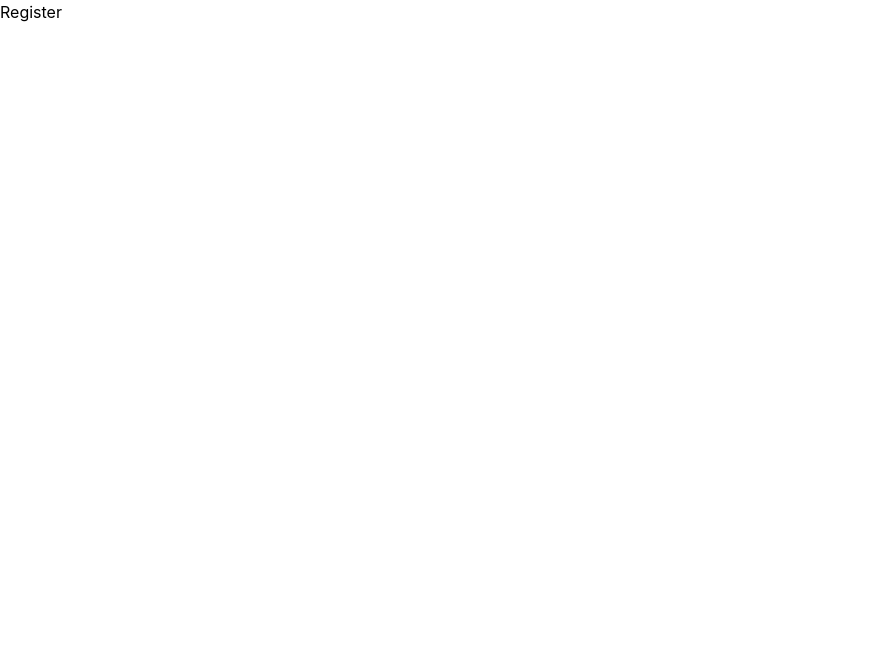
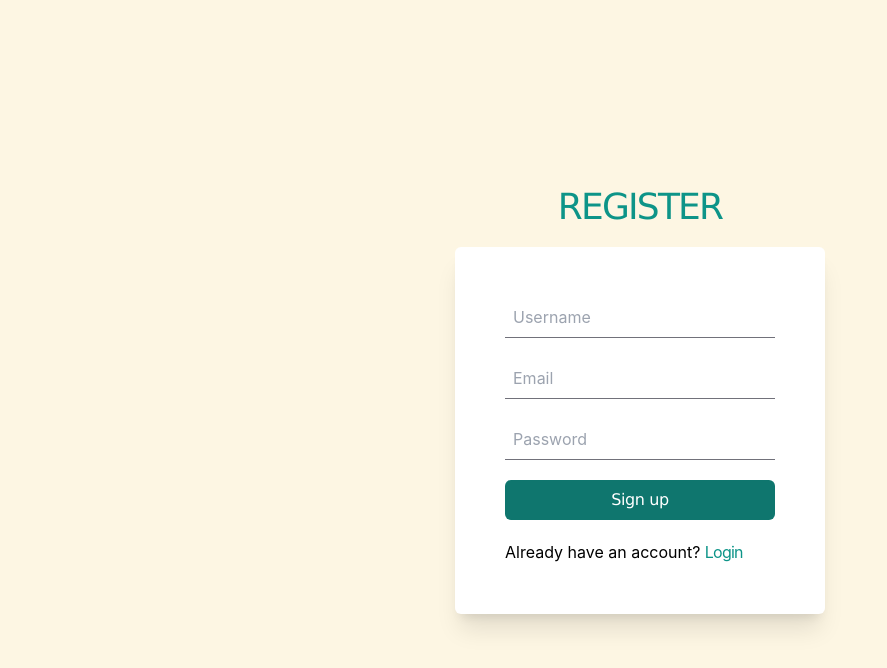
Before and after one commit to abdullah048/Blog-SQL, a Next.js app: page /register in a window 1280 px wide. Shown: the top 668 px of the page, without its empty margins (0-887 px from the left). Built offline with nearby package versions, Linux system fonts and the light colour scheme.

Commit message:
feat(components pages): completed frontend for login and register working on navbar

```diff
--- a/components/Navbar.tsx
+++ b/components/Navbar.tsx
@@ -1,5 +1,8 @@
+import Link from 'next/link'
 import React from 'react'
 import ToggleTheme from '../components/theme-toggle-button'
+import { MdEdit, MdOutlineLogout } from 'react-icons/md/index'
+
 const Navbar = () => {
   return (
     <header className='fixed w-full p-1 z-20 backdrop-blur-md'>
@@ -7,19 +10,28 @@ const Navbar = () => {
         <nav className='flex items-center gap-3 text-base'>
           <a href='/' className='group'>
             <h2 className='font-semibold tracking-tighter p-2 font-mplus text-lg flex items-center gap-3'>
-              CraftzFox-Blog
+              Abdullah Shahbaz
             </h2>
           </a>
           <div className='items-center gap-6 hidden md:flex'>
-            {/*<HeaderLink href={HOMEPAGE_URL}>About</HeaderLink>
-            <HeaderLink
-              href='https://github.com/withastro/astro'
-              target='_blank'
-            >
-              <IoLogoGithub /> Source
-            </HeaderLink>*/}
+            <Link href='/?cat=art'>Art</Link>
+            <Link href='/?cat=science'>Science</Link>
+            <Link href='/?cat=technology'>Technology</Link>
+            <Link href='/?cat=cinema'>Cinema</Link>
+            <Link href='/?cat=design'>Design</Link>
+            <Link href='/?cat=food'>Food</Link>
           </div>
           <div className='flex-1'></div>
+          <span className='font-mplus tracking-tighter text-purple-300 dark:text-teal-600'>
+            Abdullah
+          </span>
+          {/*TODO: Create a model for logout and edit when click on userName*/}
+          <span className='text-red-500'>
+            <MdOutlineLogout />
+          </span>
+          <span className='text-orange-500 dark:text-teal-700'>
+            <MdEdit />
+          </span>
           <ToggleTheme />
         </nav>
       </div>
--- a/components/layout.tsx
+++ b/components/layout.tsx
@@ -8,7 +8,7 @@ type Props = {
 
 const Layout = ({ children }: Props) => {
   return (
-    <div className='h-screen w-screen bg-[#fdf6e3] dark:bg-zinc-900 dark:text-white'>
+    <div className='h-screen w-screen bg-[#fdf6e3] dark:bg-zinc-900 dark:text-white transition-colors duration-500'>
       <Navbar />
       {children}
       <Footer />
--- a/components/theme-toggle-button.tsx
+++ b/components/theme-toggle-button.tsx
@@ -4,7 +4,6 @@ import { IoSunny, IoMoon } from 'react-icons/io5/index'
 const themes = ['light', 'dark']
 
 export default function ThemeToggle() {
-  //TODO: create Theme-Toggle Button
   const [isMounted, setIsMounted] = useState(false)
   const [theme, setTheme] = useState(() => {
     if (typeof window !== 'undefined' && localStorage.getItem('theme')) {
@@ -27,21 +26,17 @@ export default function ThemeToggle() {
 
   useEffect(() => {
     const root = window.document.documentElement
-    console.log(root)
     if (theme === 'light') {
       root.classList.remove('dark')
     } else {
       root.classList.add('dark')
     }
-
-    console.log(root)
   }, [theme])
 
   useEffect(() => {
     setIsMounted(true)
   }, [])
 
-  console.log(theme)
   return isMounted ? (
     <div className='inline-flex items-center p-[1px] rounded-3xl bg-purple-300 dark:bg-zinc-600'>
       {themes.map(t => {
--- a/pages/login.tsx
+++ b/pages/login.tsx
@@ -1,12 +1,36 @@
+import Link from 'next/link'
 import React from 'react'
 
 const Login = () => {
   return (
-    <div className='flex items-center justify-center h-screen bg-[#b9e7e7]'>
-      <form>
-        <input type='text' placeholder='Username' />
-        <input type='password' placeholder='Password' />
-        <button className=''>Log In</button>
+    <div className='flex flex-col items-center justify-center h-screen bg-[#fdf6e3] space-y-5'>
+      <h1 className='text-4xl uppercase font-mplus tracking-tighter text-teal-600'>
+        Login
+      </h1>
+      <form className='flex flex-col p-[50px] w-[370px] gap-5 bg-white shadow-xl rounded-md'>
+        <input
+          type='text'
+          placeholder='Username'
+          className='p-2 border-b border-zinc-500 outline-none'
+          required
+        />
+        <input
+          type='password'
+          placeholder='Password'
+          required
+          className='p-2 border-b border-zinc-500 outline-none'
+        />
+        <button className='p-2 border-none outline-none bg-teal-700 text-white rounded-md hover:bg-teal-900 font-mplus tracking-tight'>
+          Log In
+        </button>
+        <span>
+          Don&apos;t have an account?{' '}
+          <Link href='/register' passHref className=''>
+            <span className='text-teal-600 cursor-pointer tracking-tighter'>
+              Register Now
+            </span>
+          </Link>
+        </span>
       </form>
     </div>
   )
--- a/pages/register.tsx
+++ b/pages/register.tsx
@@ -1,7 +1,45 @@
+import Link from 'next/link'
 import React from 'react'
 
 const Register = () => {
-  return <div>Register</div>
+  return (
+    <div className='flex flex-col items-center justify-center h-screen bg-[#fdf6e3] space-y-5'>
+      <h1 className='text-4xl uppercase font-mplus tracking-tighter text-teal-600'>
+        Register
+      </h1>
+      <form className='flex flex-col p-[50px] w-[370px] gap-5 bg-white shadow-xl rounded-md'>
+        <input
+          type='text'
+          placeholder='Username'
+          className='p-2 border-b border-zinc-500 outline-none'
+          required
+        />
+        <input
+          type='email'
+          placeholder='Email'
+          className='p-2 border-b border-zinc-500 outline-none'
+          required
+        />
+        <input
+          type='password'
+          placeholder='Password'
+          required
+          className='p-2 border-b border-zinc-500 outline-none'
+        />
+        <button className='p-2 border-none outline-none bg-teal-700 text-white rounded-md hover:bg-teal-900 font-mplus tracking-tight'>
+          Sign up
+        </button>
+        <span>
+          Already have an account?{' '}
+          <Link href='/login' passHref className=''>
+            <span className='text-teal-600 cursor-pointer tracking-tighter'>
+              Login
+            </span>
+          </Link>
+        </span>
+      </form>
+    </div>
+  )
 }
 
 export default Register
```
